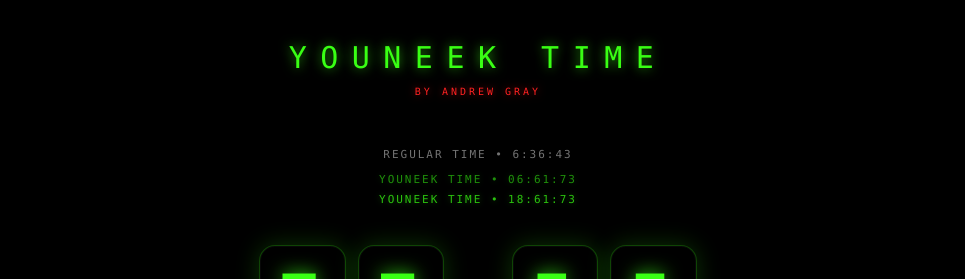
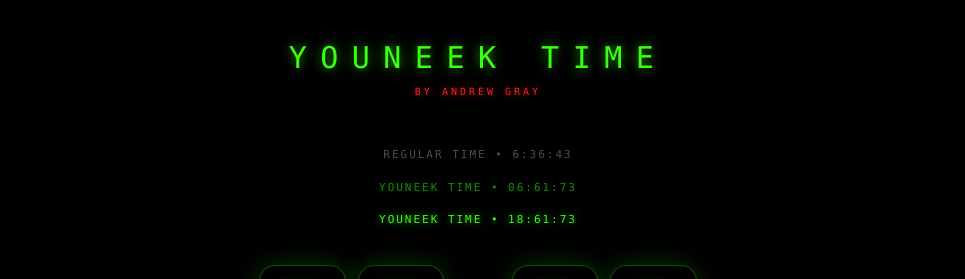
Before and after one commit to AndrewGrayYouNeeK/youneek-time, a React (Vite) app: page / in a window 1280 px wide. Shown: the top 279 px of the page, without its empty margins (162-1127 px from the left). Built offline with nearby package versions, Linux system fonts and the light colour scheme; no server answers.

Commit message:
File changes

```diff
--- a/src/components/younEEK/ClockHeader.jsx
+++ b/src/components/younEEK/ClockHeader.jsx
@@ -30,19 +30,20 @@ export default function ClockHeader({ now, time }) {
       <p className="mt-2 font-mono text-[10px] uppercase tracking-[0.3em] text-[#ff2222]" style={{textShadow:'0 0 8px #ff222299'}}>by Andrew Gray</p>
 
 
-      <p className="mt-12 font-mono text-[11px] uppercase tracking-[0.18em] text-white/45">
+      {/* Time displays — evenly spaced with intentional fade */}
+      <div className="mt-12 space-y-4">
+        <p className="font-mono text-[11px] uppercase tracking-[0.18em] text-white/30">
           Regular time • {standardTime.replace(' AM', '').replace(' PM', '')}
         </p>
 
-      {/* YouNeeK Time */}
-      <p className="mt-2 font-mono text-[11px] uppercase tracking-[0.18em] text-[#39ff14]/55" style={{textShadow:'0 0 6px #39ff1433'}}>
+        <p className="font-mono text-[11px] uppercase tracking-[0.18em] text-[#39ff14]/50" style={{textShadow:'0 0 6px #39ff1433'}}>
           YouNeeK Time • {army12Str.replace(' PM', '').replace(' AM', '')}
         </p>
 
-      {/* YouNeeK Time */}
-      <p className="mt-1 font-mono text-[11px] uppercase tracking-[0.18em] text-[#39ff14]/75" style={{textShadow:'0 0 6px #39ff1455'}}>
+        <p className="font-mono text-[11px] uppercase tracking-[0.18em] text-[#39ff14]" style={{textShadow:'0 0 8px #39ff14aa'}}>
           YouNeeK Time • {armyStr}
         </p>
       </div>
+    </div>
   );
 }
```
Lines whose indentation alone changed are shown as unchanged.
